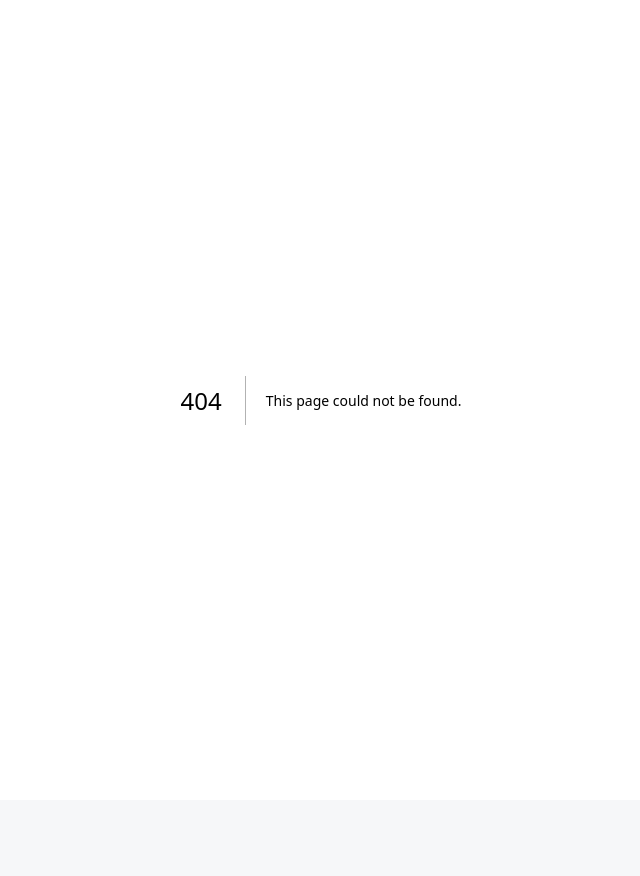
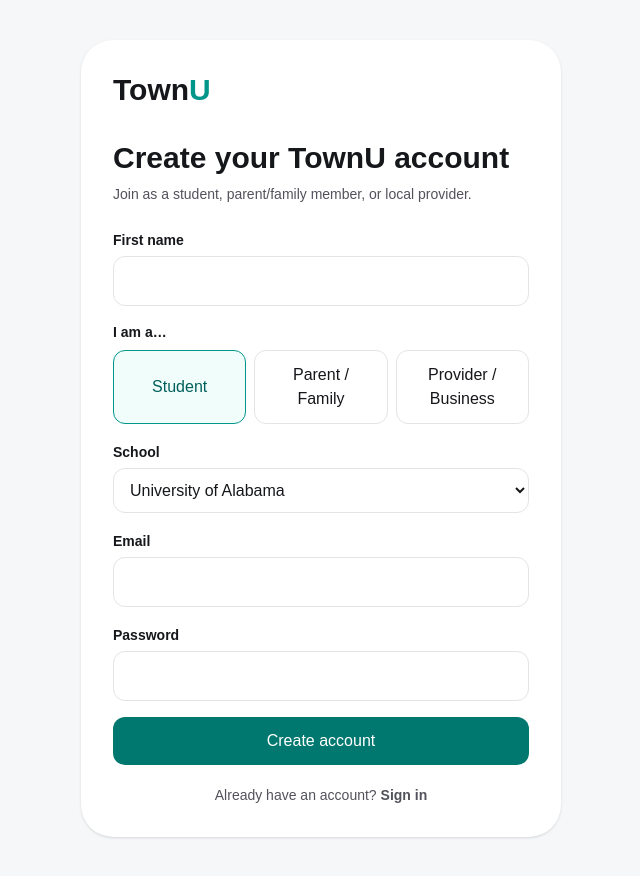
Before and after one commit to Robi1935/townu, a Next.js app: page /sign-up in a window 1280 px wide. Before the commit this address had no page. Shown: the whole page, without its empty margins (319-959 px from the left). Before the commit the page ends 800 px from the top, so only its background shows below. Built offline with nearby package versions, Linux system fonts and the light colour scheme.

Commit message:
Add working Supabase signup flow

```diff
--- /dev/null
+++ b/app/sign-up/page.tsx
@@ -0,0 +1,117 @@
+"use client";
+
+import Link from "next/link";
+import { FormEvent, useState } from "react";
+import { useRouter } from "next/navigation";
+import { createClient } from "@/lib/supabase/client";
+
+const roles = [
+  { label: "Student", value: "student" },
+  { label: "Parent / Family", value: "parent" },
+  { label: "Provider / Business", value: "business" },
+];
+
+const schoolOptions = [
+  "University of Alabama",
+  "Stillman College",
+  "Shelton State Community College",
+];
+
+export default function SignUpPage() {
+  const router = useRouter();
+  const [firstName, setFirstName] = useState("");
+  const [email, setEmail] = useState("");
+  const [password, setPassword] = useState("");
+  const [role, setRole] = useState("student");
+  const [school, setSchool] = useState("University of Alabama");
+  const [message, setMessage] = useState("");
+  const [loading, setLoading] = useState(false);
+
+  async function handleSubmit(event: FormEvent) {
+    event.preventDefault();
+    setLoading(true);
+    setMessage("");
+
+    const supabase = createClient();
+    const { data, error } = await supabase.auth.signUp({
+      email,
+      password,
+      options: {
+        emailRedirectTo: `${window.location.origin}/sign-in?confirmed=1`,
+        data: {
+          first_name: firstName,
+          role,
+          school_name: school,
+        },
+      },
+    });
+
+    setLoading(false);
+
+    if (error) {
+      setMessage(error.message);
+      return;
+    }
+
+    if (data.session) {
+      router.push(`/onboarding?role=${role}&school=${encodeURIComponent(school)}`);
+      router.refresh();
+      return;
+    }
+
+    setMessage("Account created. Check your email to confirm your account, then sign in.");
+  }
+
+  return (
+    <main className="mx-auto flex min-h-screen max-w-lg items-center px-4 py-10">
+      <section className="w-full rounded-[2rem] bg-white p-6 shadow-sm md:p-8">
+        <Link href="/" className="text-3xl font-black">Town<span className="text-teal-600">U</span></Link>
+        <h1 className="mt-8 text-3xl font-black">Create your TownU account</h1>
+        <p className="mt-2 text-sm text-zinc-600">Join as a student, parent/family member, or local provider.</p>
+
+        <form onSubmit={handleSubmit} className="mt-6 space-y-4">
+          <label className="block">
+            <span className="text-sm font-bold">First name</span>
+            <input required value={firstName} onChange={(e) => setFirstName(e.target.value)} className="mt-1 w-full rounded-xl border border-zinc-200 px-3 py-3" />
+          </label>
+
+          <div>
+            <p className="text-sm font-bold">I am a…</p>
+            <div className="mt-2 grid gap-2 sm:grid-cols-3">
+              {roles.map((item) => (
+                <button key={item.value} type="button" onClick={() => setRole(item.value)} className={`rounded-xl border px-3 py-3 text-sm font-bold ${role === item.value ? "border-teal-600 bg-teal-50 text-teal-800" : "border-zinc-200"}`}>
+                  {item.label}
+                </button>
+              ))}
+            </div>
+          </div>
+
+          <label className="block">
+            <span className="text-sm font-bold">School</span>
+            <select value={school} onChange={(e) => setSchool(e.target.value)} className="mt-1 w-full rounded-xl border border-zinc-200 px-3 py-3">
+              {schoolOptions.map((item) => <option key={item}>{item}</option>)}
+            </select>
+          </label>
+
+          <label className="block">
+            <span className="text-sm font-bold">Email</span>
+            <input required type="email" value={email} onChange={(e) => setEmail(e.target.value)} className="mt-1 w-full rounded-xl border border-zinc-200 px-3 py-3" />
+          </label>
+
+          <label className="block">
+            <span className="text-sm font-bold">Password</span>
+            <input required minLength={6} type="password" value={password} onChange={(e) => setPassword(e.target.value)} className="mt-1 w-full rounded-xl border border-zinc-200 px-3 py-3" />
+          </label>
+
+          {message && <p className="rounded-xl bg-zinc-100 px-3 py-3 text-sm">{message}</p>}
+
+          <button disabled={loading} className="w-full rounded-xl bg-teal-700 px-4 py-3 font-black text-white disabled:opacity-60">
+            {loading ? "Creating account…" : "Create account"}
+          </button>
+        </form>
+
+        <p className="mt-5 text-center text-sm text-zinc-600">Already have an account? <Link className="font-bold underline" href="/sign-in">Sign in</Link></p>
+      </section>
+    </main>
+  );
+}
```
